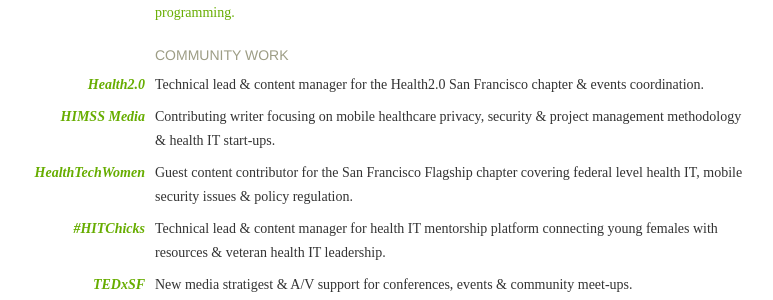
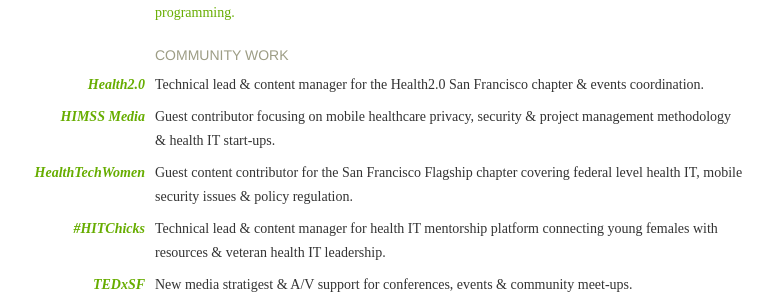
Before and after one commit to laurenstill/laurenstill.github.io, a Jekyll site: the page built from index.html, in a window 1280 px wide. Shown: the part 1124-1424 px from the top of the page, without its empty margins (290-1063 px from the left). Built offline with Jekyll 4.4.1, drawn with Linux system fonts in a browser that asks for light colours.

Commit message:
Update index.html

```diff
--- a/_layouts/index.html
+++ b/_layouts/index.html
@@ -136,7 +136,7 @@
                     <a href="http://www.himssmedia.com/">HIMSS Media</a>
                 </span>
                 <span class="project-desc">
-                    Contributing writer focusing on mobile healthcare privacy, security &amp; project management methodology &amp; health IT start-ups.
+                    Guest contributor focusing on mobile healthcare privacy, security &amp; project management methodology &amp; health IT start-ups.
                 </span>
             </li>
             <li class="project">
```
